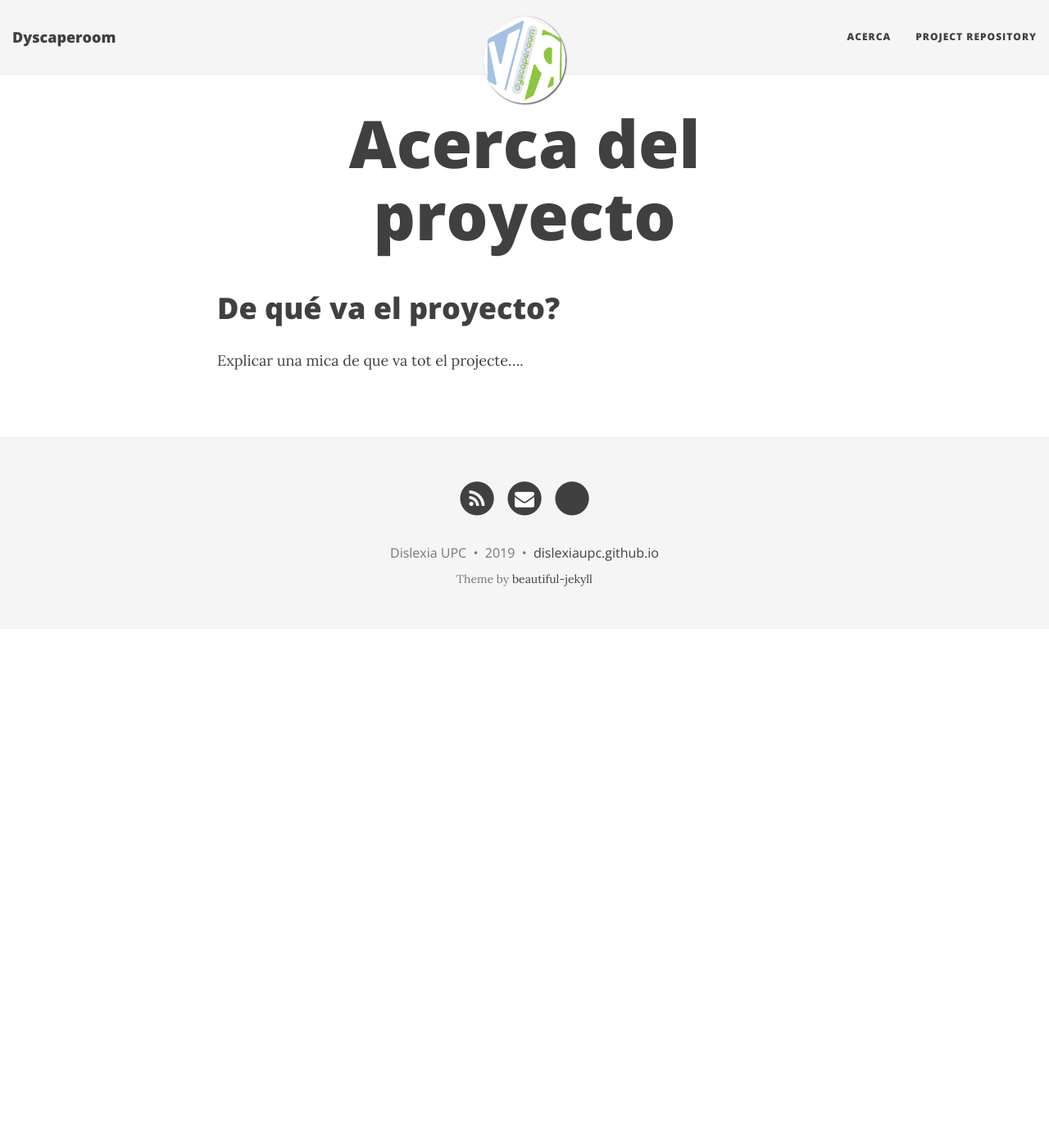
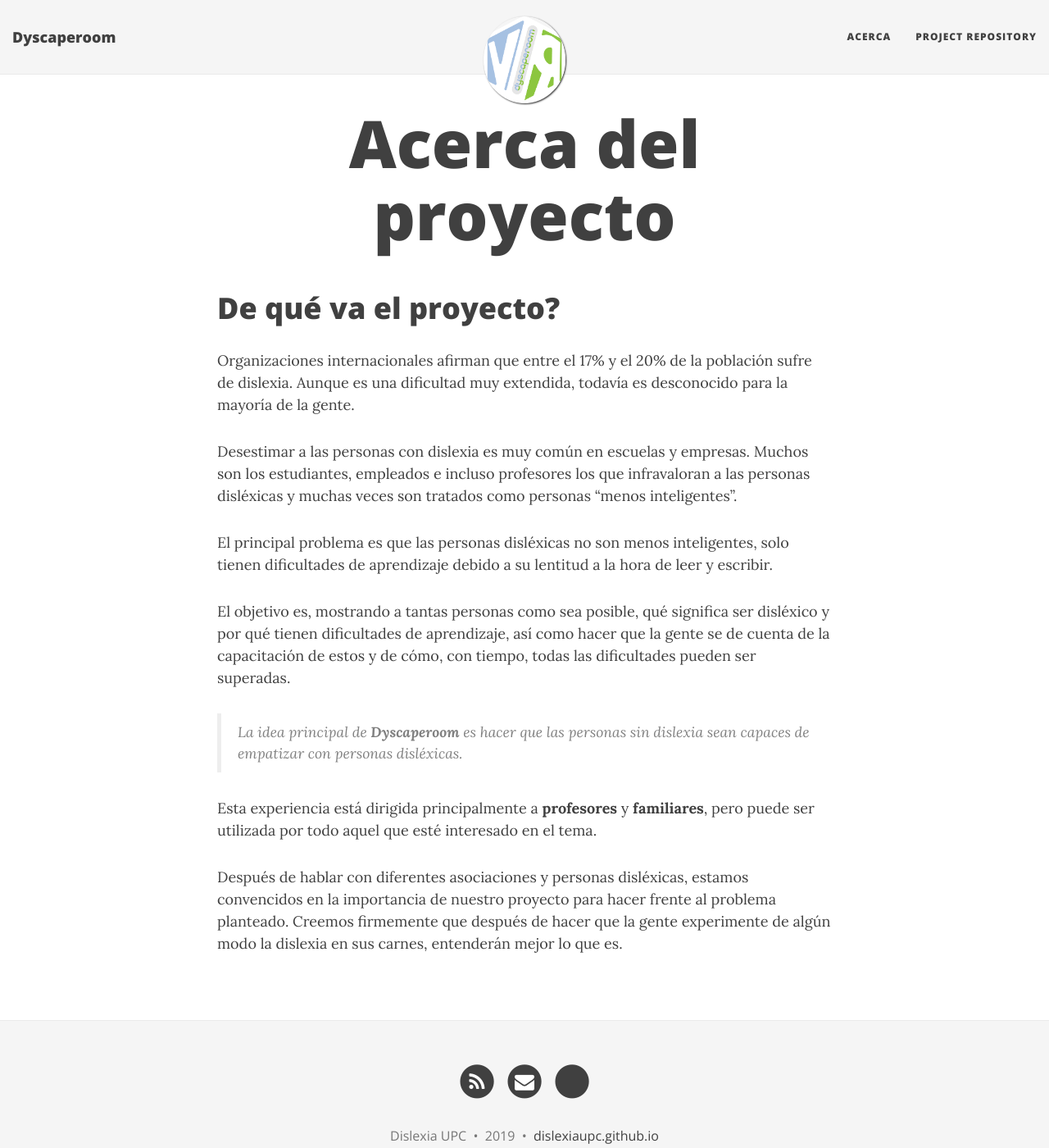
Before and after one commit to DislexiaUPC/DislexiaUPC.github.io, a Jekyll site: the page built from about-the-project.md, in a window 1280 px wide and 1400 px high. Shown: the whole window at 82% size. Built offline with Jekyll 4.4.1, drawn with Linux system fonts in a browser that asks for light colours; nearby versions of some CDN libraries.

Commit message:
Añadido markdown de acerca del proyecto

```diff
--- a/about-the-project.md
+++ b/about-the-project.md
@@ -5,4 +5,31 @@
 ---
 # De qué va el proyecto?
 
-Explicar una mica de que va tot el projecte....
+Organizaciones internacionales afirman que entre el 17% y el 20% de la
+población sufre de dislexia. Aunque es una dificultad muy extendida, todavía es
+desconocido para la mayoría de la gente.
+
+Desestimar a las personas con dislexia es muy común en escuelas y empresas. Muchos son los
+estudiantes, empleados e incluso profesores los que infravaloran a las personas
+disléxicas y muchas veces son tratados como personas "menos inteligentes".
+
+El principal problema es que las personas disléxicas no son menos inteligentes,
+solo tienen dificultades de aprendizaje debido a su lentitud a la hora de leer
+y escribir.
+
+El objetivo es, mostrando a tantas personas como sea posible, qué significa
+ser disléxico y por qué tienen dificultades de aprendizaje, así como hacer que
+la gente se de cuenta de la capacitación de estos y de cómo, con tiempo, todas
+las dificultades pueden ser superadas.
+
+>La idea principal de _**Dyscaperoom**_ es hacer que las personas sin dislexia
+sean capaces de empatizar con personas disléxicas.
+
+
+Esta experiencia está dirigida principalmente a **profesores** y **familiares**,
+pero puede ser utilizada por todo aquel que esté interesado en el tema.
+
+Después de hablar con diferentes asociaciones y personas disléxicas, estamos
+convencidos en la importancia de nuestro proyecto para hacer frente al problema
+planteado. Creemos firmemente que después de hacer que la gente experimente de
+algún modo la dislexia en sus carnes, entenderán mejor lo que es.
```
